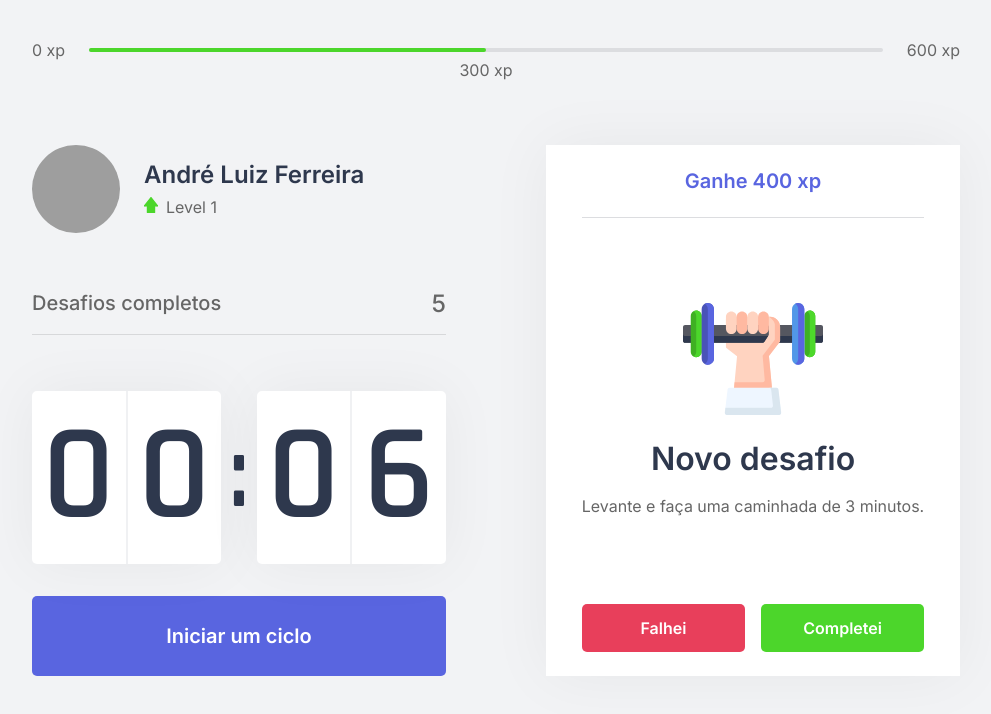
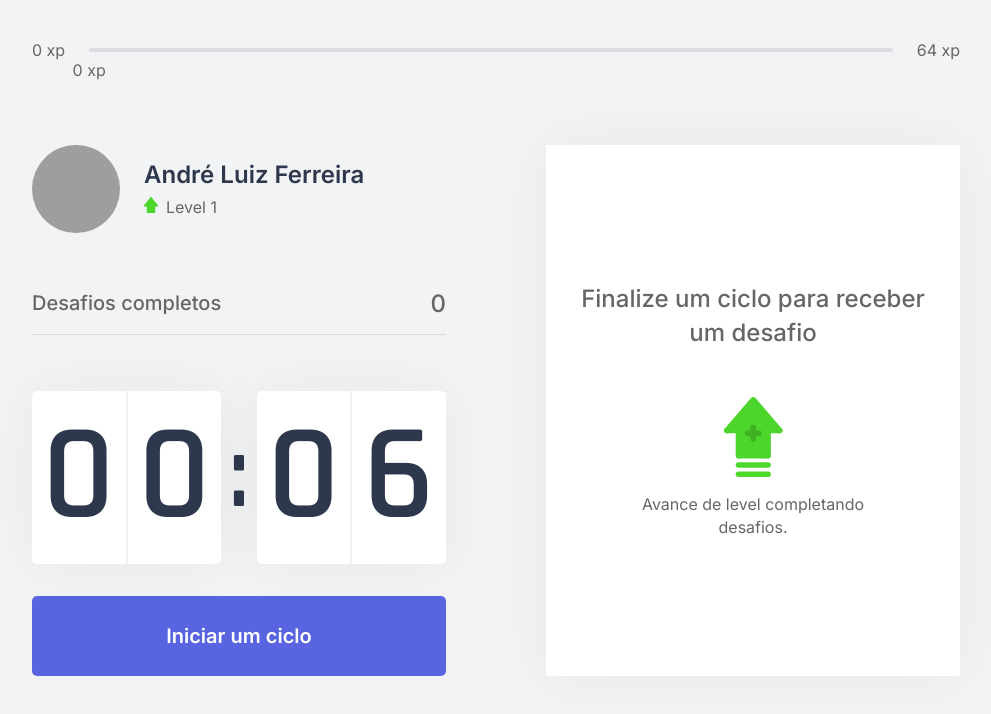
Before and after one commit to dehlferreira/rocketseat-nlw04-moveit, a Next.js app: page / in a window 1280 px wide. Shown: the top 714 px of the page, without its empty margins (144-1135 px from the left). Built offline with nearby package versions, Linux system fonts and the light colour scheme; grey boxes are pictures that could not be loaded.

Commit message:
feat(project): importing contexts into _app.tsx

```diff
--- /dev/null
+++ b/challenges.json
@@ -0,0 +1,62 @@
+[
+  {
+    "type": "body",
+    "description": "Estique um de seus braços com a palma da mão virada para frente e puxe os dedos para cima por 10 segundos por mão.",
+    "amount": 80
+  },
+  {
+    "type": "body",
+    "description": "Estique seu braço contra o peito e puxe-o utilizando o outro braço por 10 segundos por braço.",
+    "amount": 60
+  },
+  {
+    "type": "body",
+    "description": "Puxe seu pescoço com a ajuda da mão para a direita e para a esquerda, permanecendo na posição por alguns segundos.",
+    "amount": 70
+  },
+  {
+    "type": "body",
+    "description": "Com as duas mãos na parte de trás da cabeça, leve-a para baixo, alongando a parte de trás da região.",
+    "amount": 60
+  },
+  {
+    "type": "body",
+    "description": "Cruze as pernas e desça com as mãos esticadas em direção ao chão. Repita o movimento com a outra perna na frente.",
+    "amount": 100
+  },
+  {
+    "type": "body",
+    "description": "Sentado, abra as pernas e tente encostar as palmas das mãos no chão, repita 3 vezes por 5 segundos.",
+    "amount": 80
+  },
+  {
+    "type": "body",
+    "description": "Puxe o joelho de encontro ao peito e segure, troque de perna após 10 segundos.",
+    "amount": 50
+  },
+  {
+    "type": "body",
+    "description": "Sentado, cruze uma perna e incline seu tronco à frente, troque de perna após 10 segundos.",
+    "amount": 80
+  },
+  {
+    "type": "eye",
+    "description": "Sentado, feche os olhos e cubra-os com as palmas da mão durante 2 minutos, depois abra normalmente.",
+    "amount": 90
+  },
+  {
+    "type": "eye",
+    "description": "Em algum ambiente aberto, olhe o mais longe que puder em quatro direções por 3s, mexa apenas os olhos. Repita 3 vezes.",
+    "amount": 140
+  },
+  {
+    "type": "eye",
+    "description": "Usando os polegares, massage a área abaixo das sobrancelhas em movimentos circulares por 15 segundos.",
+    "amount": 70
+  },
+  {
+    "type": "body",
+    "description": "Em pé, gire a cintura o máximo que puder para a esquerda, segure por cinco segundos. Repita para a direita.",
+    "amount": 90
+  }
+]
--- a/src/components/ChallengeBox.tsx
+++ b/src/components/ChallengeBox.tsx
@@ -1,24 +1,27 @@
+import { useContext } from 'react';
+import { ChallengesContext } from '../contexts/ChallengesContext';
 import styles from '../styles/components/ChallengeBox.module.css';
 
 export function ChallengeBox() {
-  const hasActiveChallenge = true;
+  const { activeChallenge, resetChallenge } = useContext(ChallengesContext);
 
   return (
     <div className={styles.challengeBoxContainer}>
-      { hasActiveChallenge ? (
+      { activeChallenge ? (
         <div className={styles.challengeActive}>
-          <header>Ganhe 400 xp</header>
+          <header>Ganhe {activeChallenge.amount} xp</header>
 
           <main>
-            <img src="icons/body.svg"/>
+            <img src={`icons/${activeChallenge.type}.svg`}/>
             <strong>Novo desafio</strong>
-            <p>Levante e faça uma caminhada de 3 minutos.</p>
+            <p>{activeChallenge.description}</p>
           </main>
 
           <footer>
             <button
             type="button"
             className={styles.challengeFailedButton}
+            onClick={resetChallenge}
             >
               Falhei
             </button>
--- a/src/components/CompletedChallenges.tsx
+++ b/src/components/CompletedChallenges.tsx
@@ -1,10 +1,14 @@
+import { useContext } from 'react';
+import { ChallengesContext } from '../contexts/ChallengesContext';
 import styles from '../styles/components/CompletedChallenges.module.css';
 
 export function CompletedChallenges() {
+  const { challengesCompleted } = useContext(ChallengesContext);
+
   return (
     <div className={styles.completedChallengesContainer}>
       <span>Desafios completos</span>
-      <span>5</span>
+      <span>{challengesCompleted}</span>
     </div>
   );
 }
--- a/src/components/Countdown.tsx
+++ b/src/components/Countdown.tsx
@@ -1,9 +1,12 @@
-import { useState, useEffect } from 'react';
+import { useState, useEffect, useContext } from 'react';
+import { ChallengesContext } from '../contexts/ChallengesContext';
 import styles from '../styles/components/Countdown.module.css';
 
 let countdownTimeout: NodeJS.Timeout;
 
 export function Countdown() {
+  const { startNewChallenge } = useContext(ChallengesContext);
+
   const [time, setTime] = useState(0.1 * 60);
   const [isActive, setIsActive] = useState(false);
   const [hasFinished, setHasFinished] = useState(false);
@@ -32,6 +35,7 @@ export function Countdown() {
     } else if (isActive && time === 0) {
       setHasFinished(true);
       setIsActive(false);
+      startNewChallenge();
     }
   }, [isActive, time])
 
--- a/src/components/ExperienceBar.tsx
+++ b/src/components/ExperienceBar.tsx
@@ -1,17 +1,23 @@
+import { useContext } from 'react';
+import { ChallengesContext } from '../contexts/ChallengesContext';
 import styles from '../styles/components/ExperienceBar.module.css';
 
 export function ExperienceBar() {
+  const { currentExperience, experienceToNextLevel } = useContext(ChallengesContext);
+
+  const percentToNextLevel = Math.round(currentExperience * 100) / experienceToNextLevel;
+
   return (
     <header className={styles.experienceBar}>
       <span>0 xp</span>
       <div>
-        <div style={{ width: '50%' }}/>
+        <div style={{ width: `${percentToNextLevel}%` }}/>
 
-        <span className={styles.currentExperience} style={{ left: '50%' }}>
-          300 xp
+        <span className={styles.currentExperience} style={{ left: `${percentToNextLevel}%` }}>
+          {currentExperience} xp
         </span>
       </div>
-      <span>600 xp</span>
+      <span>{experienceToNextLevel} xp</span>
     </header>
   );
 }
--- a/src/pages/_app.tsx
+++ b/src/pages/_app.tsx
@@ -1,7 +1,13 @@
 import '../styles/global.css';
 
+import { ChallengesProvider } from '../contexts/ChallengesContext';
+
 function MyApp({ Component, pageProps }) {
-  return <Component {...pageProps} />
+  return (
+    <ChallengesProvider>
+      <Component {...pageProps} />
+    </ChallengesProvider>
+    );
 }
 
 export default MyApp
```
